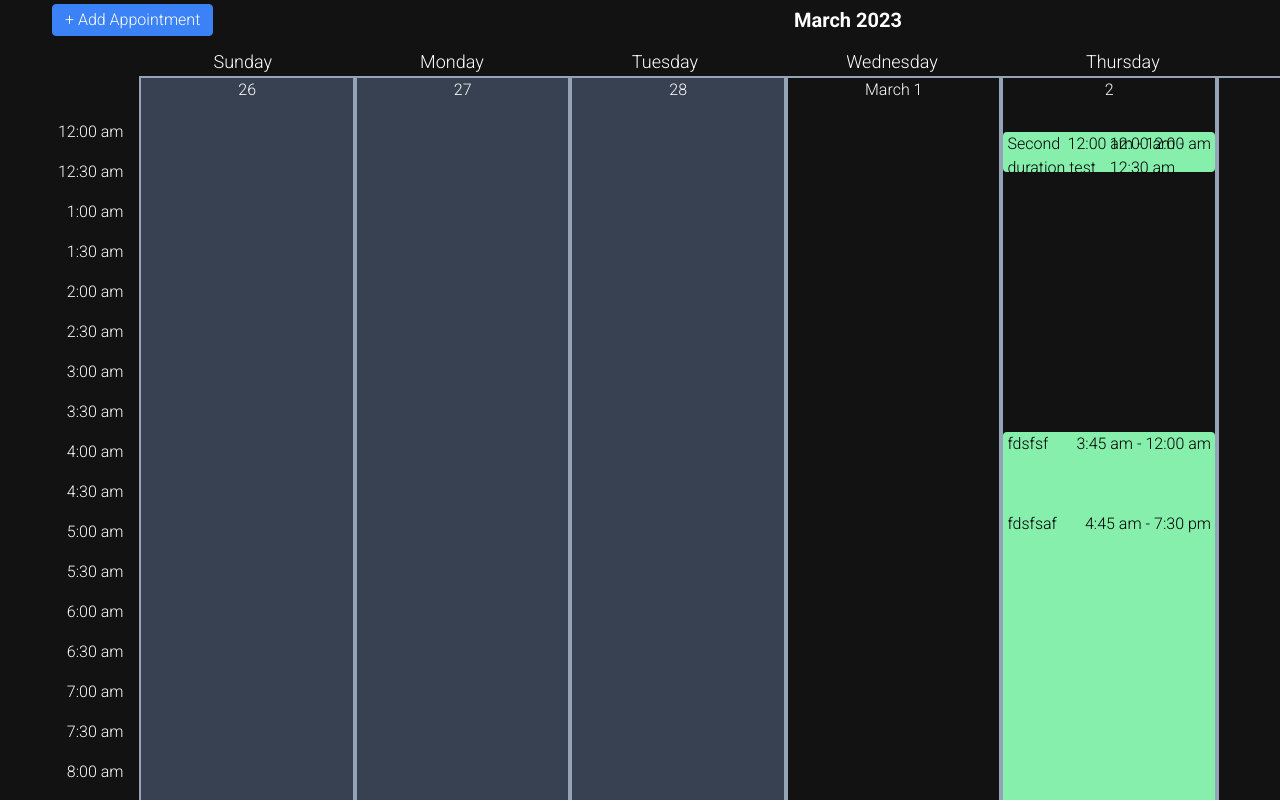
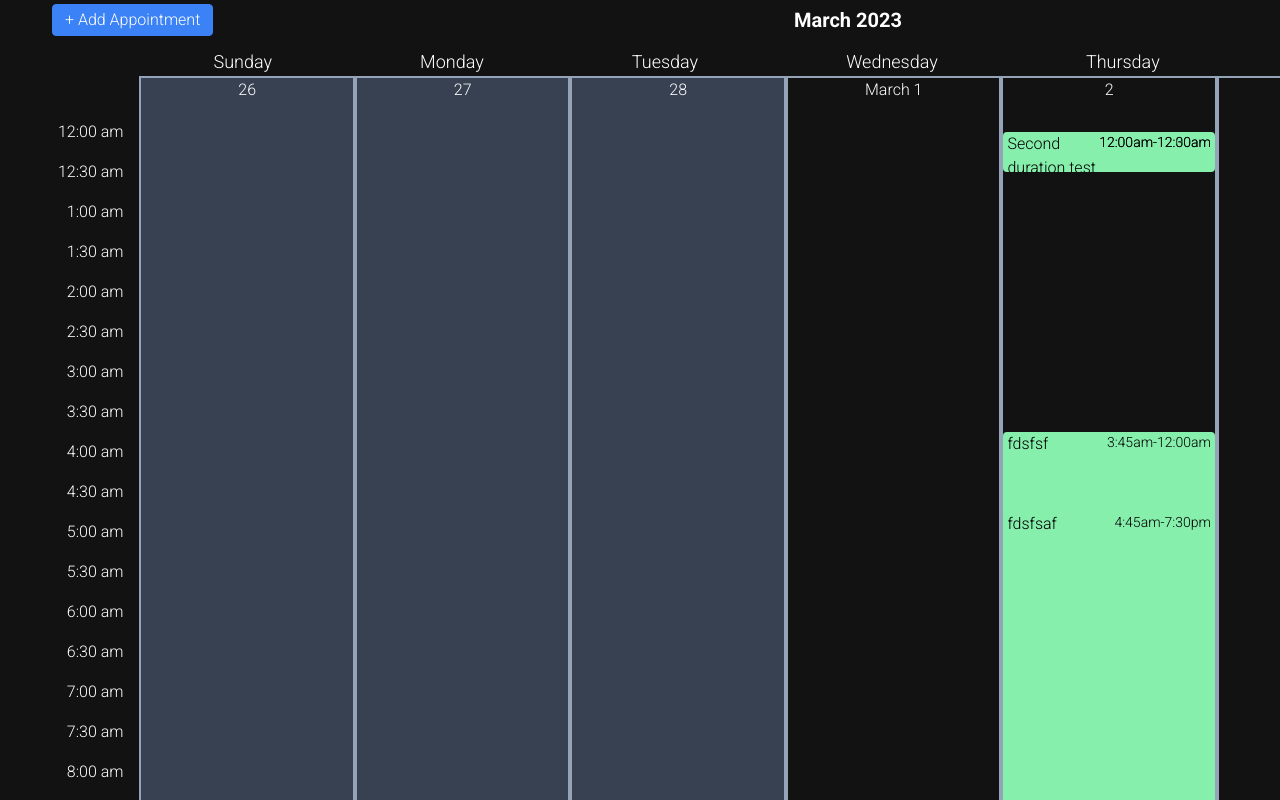
Before and after one commit to Pfirewire/react-calendar, a React (Create React App) app: page /week in a window 1280 px wide. Shown: the top 800 px of the page. Built offline with nearby package versions, Linux system fonts and the light colour scheme; data requests are answered from the project's data file.

Commit message:
Fixing styling with appointment times

```diff
--- a/src/components/appointments/Appointment.js
+++ b/src/components/appointments/Appointment.js
@@ -29,8 +29,8 @@ function Appointment({ appointment }) {
                 <div className='ml-1 overflow-hidden text-ellipsis'>
                     {appointment.title}
                 </div>
-                <div className='mr-1'>
-                    {timeStringToPrettyTimeString(appointment.start)} - {timeStringToPrettyTimeString(appointment.end)}
+                <div className='mr-1 text-sm'>
+                    {timeStringToPrettyTimeString(appointment.start)}-{timeStringToPrettyTimeString(appointment.end)}
                 </div>
             </div>
             {showEditModal && <AppointmentModal appointment={appointment} handleClose={handleCloseModal} />}
--- a/src/components/appointments/AppointmentMini.js
+++ b/src/components/appointments/AppointmentMini.js
@@ -21,7 +21,7 @@ function AppointmentMini({ appointment }) {
                     {appointment.title}
                 </div>
                 <div className='mr-1'>
-                    {timeStringToPrettyTimeString(appointment.start)}}
+                    {timeStringToPrettyTimeString(appointment.start)}
                 </div>
             </div>
             {showModal && <AppointmentModal appointment={appointment} handleClose={handleCloseModal} />}
--- a/src/util/appointmentMethods.js
+++ b/src/util/appointmentMethods.js
@@ -86,8 +86,8 @@ function timeStringToPrettyTimeString(timeString) {
     const hour = parseInt(timeString.substring(0,2));
     const minute = parseInt(timeString.substring(2,4));
     return hour > 12
-        ? `${hour === 12 ? 12 : hour - 12}:${minute.toString().padStart(2, '0')} pm`
-        : `${hour === 0 ? 12 : hour}:${minute.toString().padStart(2, '0')} am`
+        ? `${hour === 12 ? 12 : hour - 12}:${minute.toString().padStart(2, '0')}pm`
+        : `${hour === 0 ? 12 : hour}:${minute.toString().padStart(2, '0')}am`
 }
 
 export {
```
